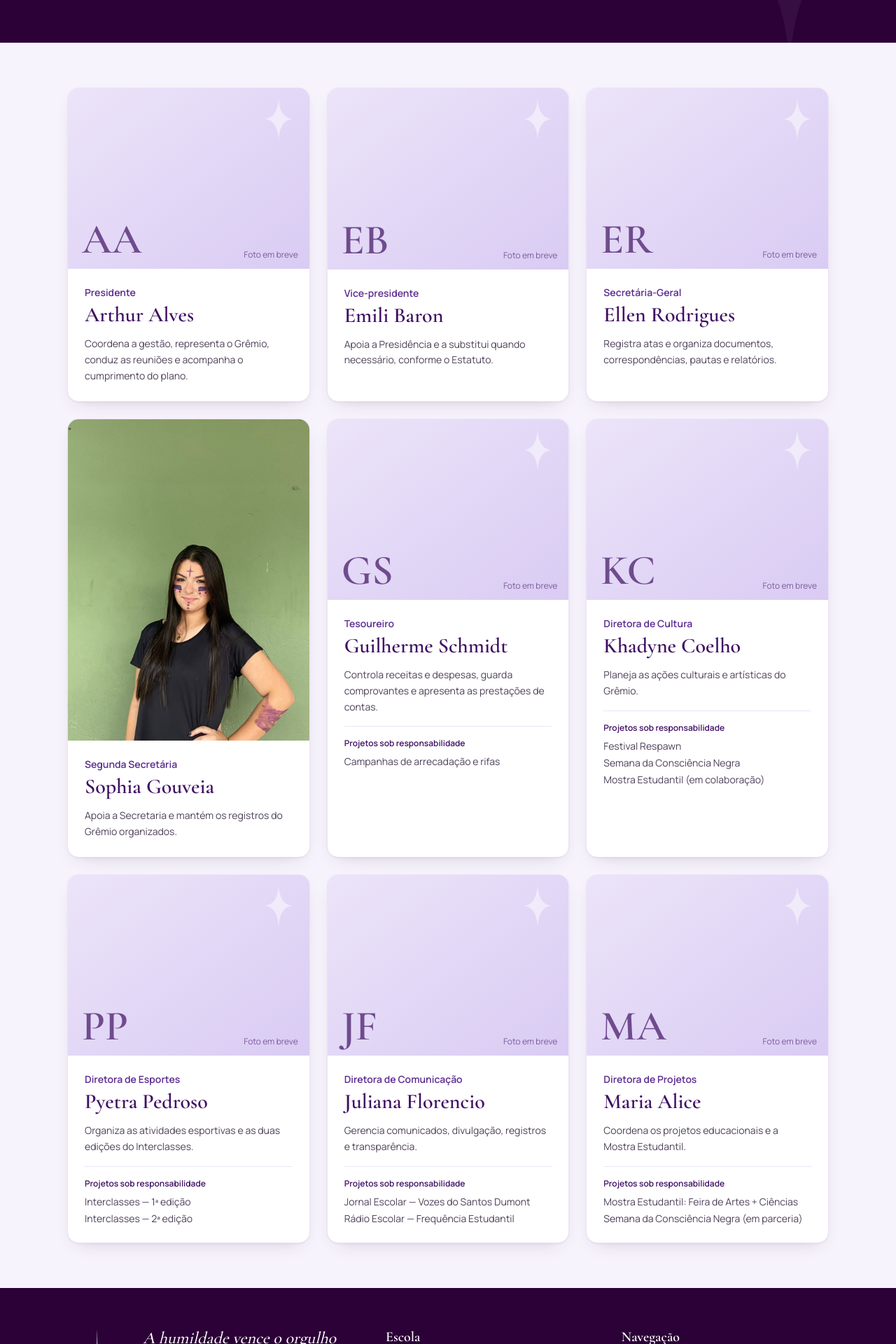
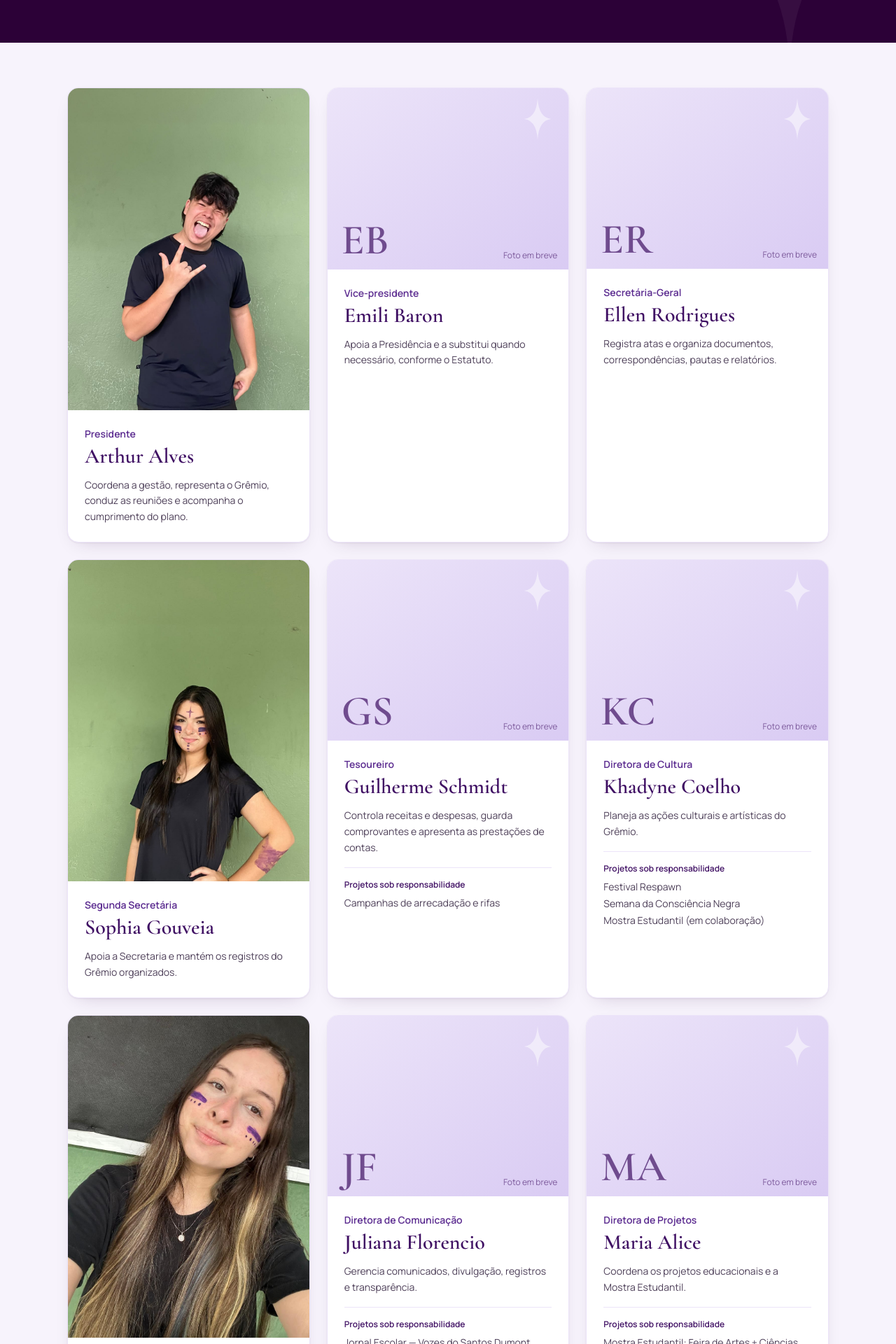
Before and after one commit to schmidt0207/HASOS, a React (Vite) app: page /equipe in a window 1280 px wide. Shown: the part 300-2220 px from the top of the page at 70% size. Built offline with nearby package versions, Linux system fonts and the light colour scheme; no server answers.

Commit message:
Add Arthur and Pyetra team photos (#5)

```diff
--- a/src/data/equipe.ts
+++ b/src/data/equipe.ts
@@ -12,6 +12,7 @@ export const equipe: Integrante[] = [
     cargo: 'Presidente',
     descricao: 'Coordena a gestão, representa o Grêmio, conduz as reuniões e acompanha o cumprimento do plano.',
     projetos: [],
+    foto: '/fotos-equipe/arthur-alves.gremio.jpeg',
   },
   {
     nome: 'Emili Baron',
@@ -49,6 +50,7 @@ export const equipe: Integrante[] = [
     cargo: 'Diretora de Esportes',
     descricao: 'Organiza as atividades esportivas e as duas edições do Interclasses.',
     projetos: ['Interclasses — 1ª edição', 'Interclasses — 2ª edição'],
+    foto: '/fotos-equipe/pyetra-pedroso.gremio.jpeg',
   },
   {
     nome: 'Juliana Florencio',
```
Also changed, not shown: public/fotos-equipe/arthur-alves.gremio.jpeg (added), public/fotos-equipe/pyetra-pedroso.gremio.jpeg (added).
